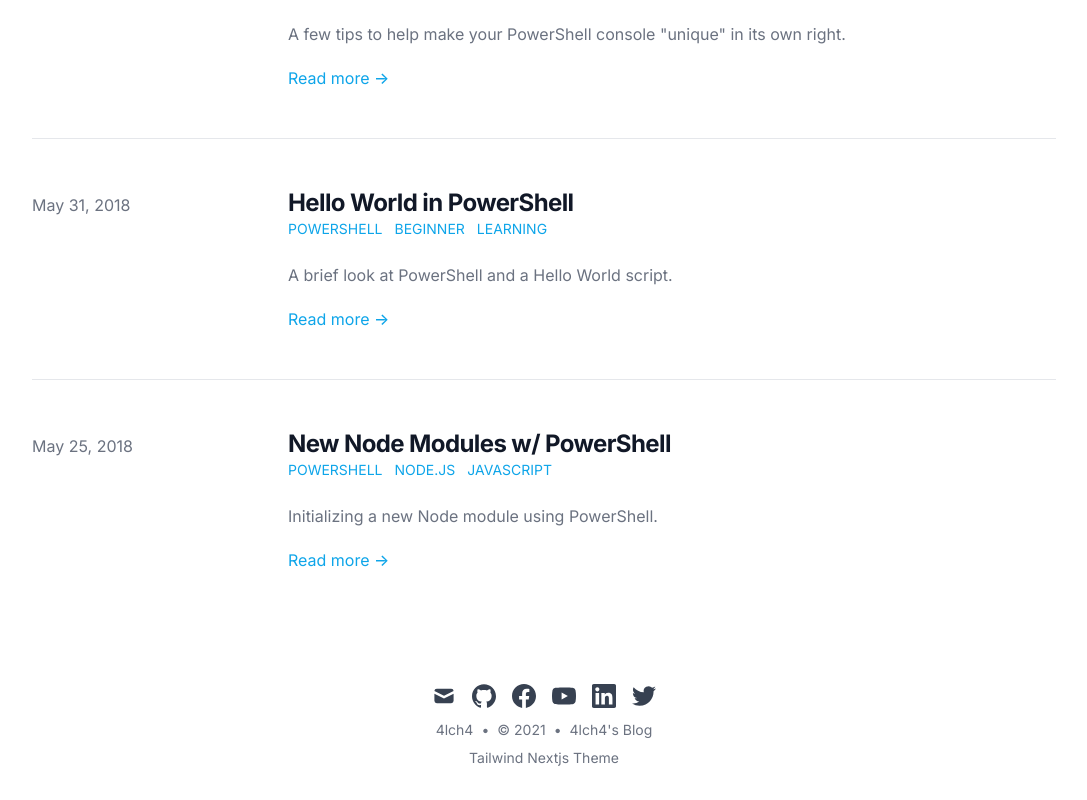
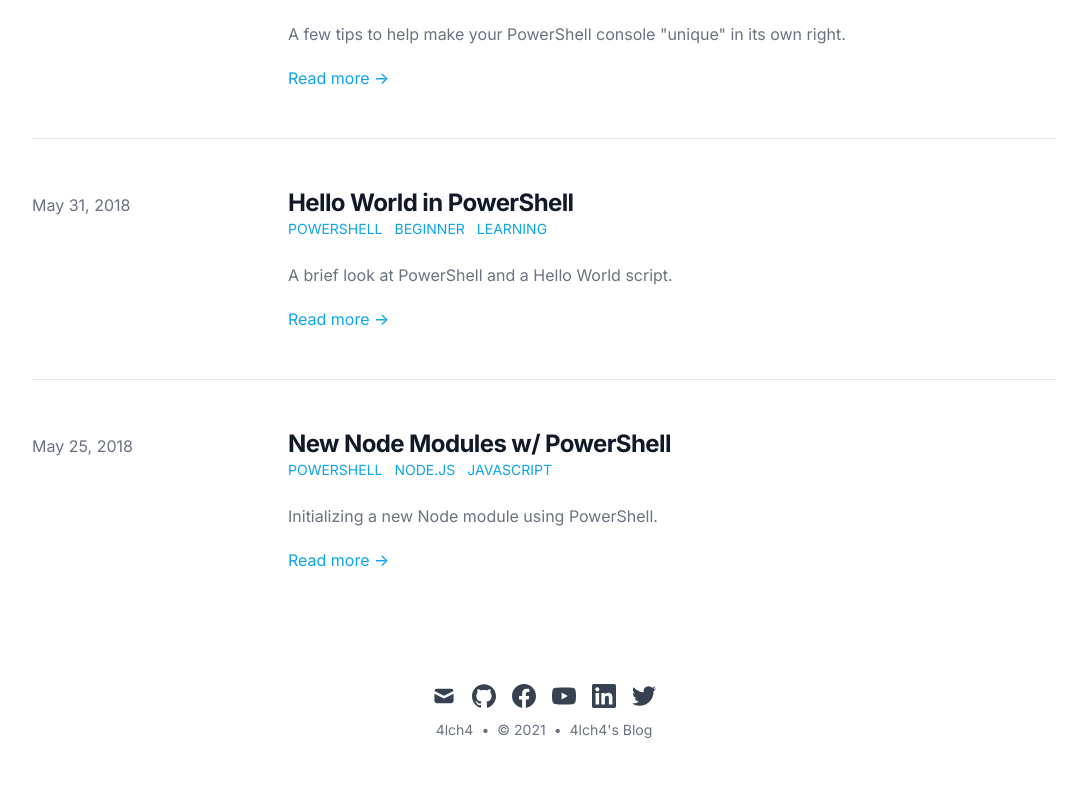
Before and after one commit to 4lch4/blog, a Next.js app: page / in a window 1280 px wide. Shown: the part 869-1669 px from the top of the page, without its empty margins (96-1183 px from the left). After the commit the page ends 1617 px from the top, so only its background shows below. Built offline with nearby package versions, Linux system fonts and the light colour scheme; what @tailwindcss/typography would draw is missing.

Commit message:
chore: updated footer to remove tailwind reference

```diff
--- a/components/Footer.js
+++ b/components/Footer.js
@@ -25,11 +25,6 @@ export default function Footer() {
           <div>{` • `}</div>
           <Link href="/">{siteMetadata.title}</Link>
         </div>
-        <div className="mb-8 text-sm text-gray-500 dark:text-gray-400">
-          <Link href="https://github.com/timlrx/tailwind-nextjs-starter-blog">
-            Tailwind Nextjs Theme
-          </Link>
-        </div>
       </div>
     </footer>
   )
```
